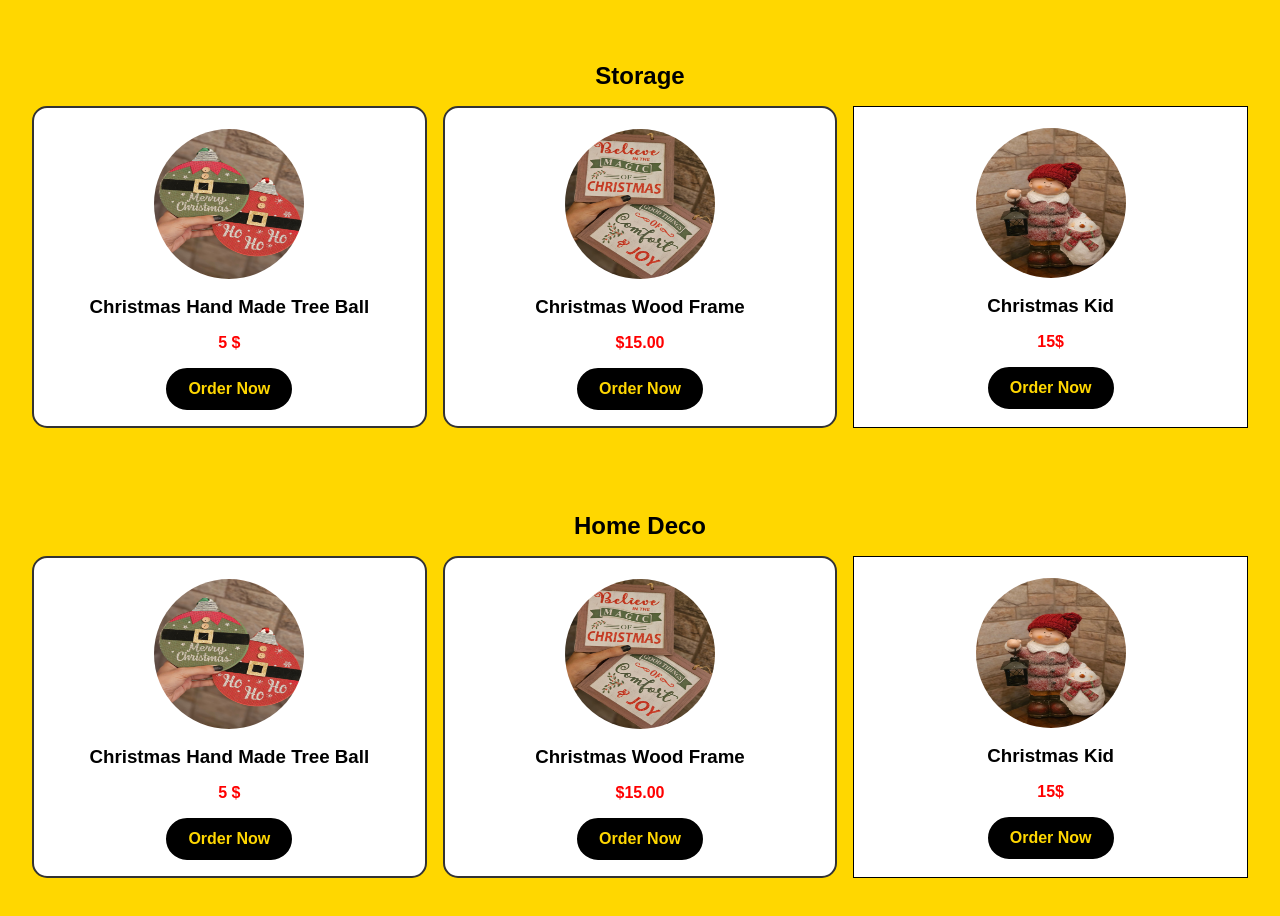
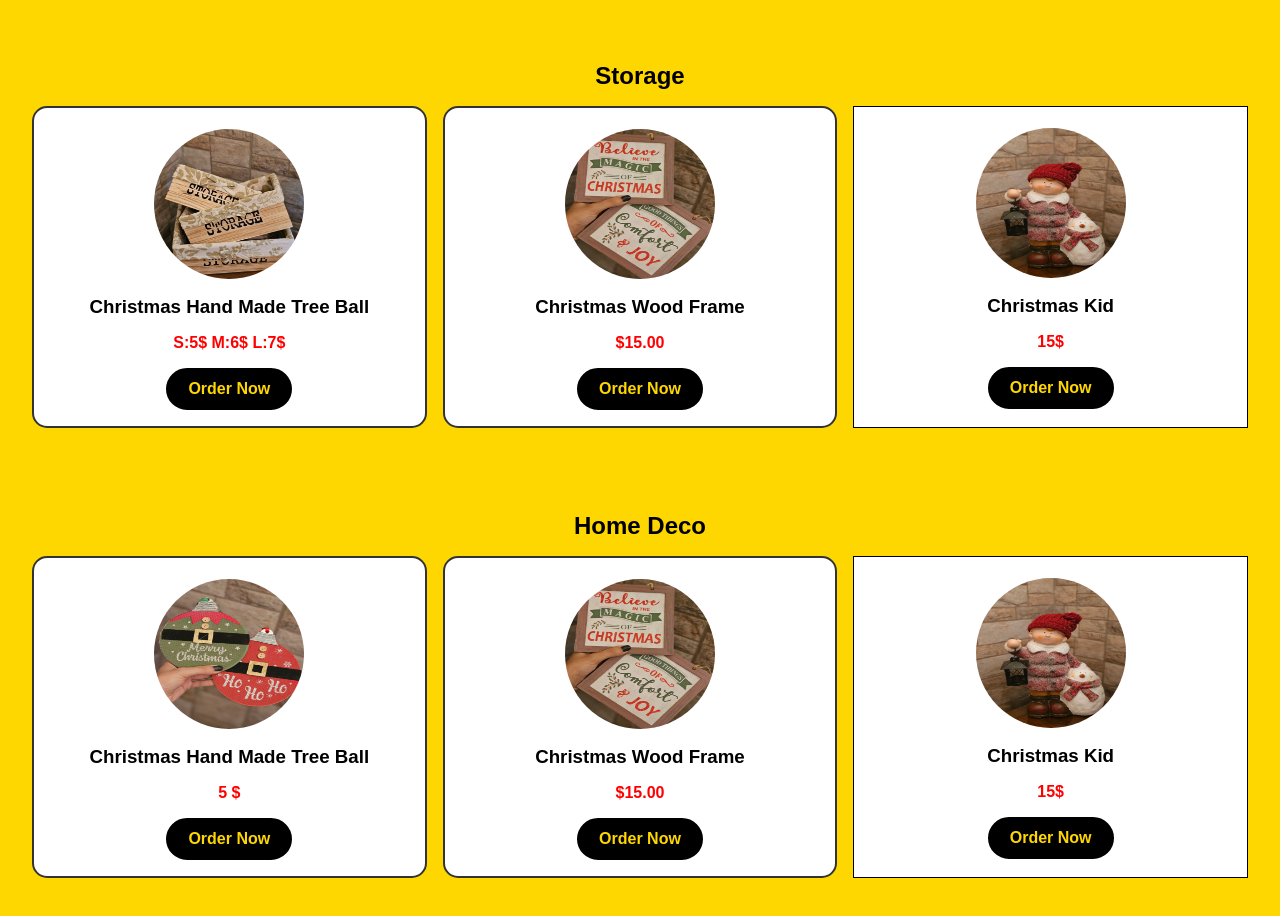
Before and after one commit to RoBat-1/Rehome, a plain HTML site: page shop.html in a window 1280 px wide. Shown: the part 1340-2256 px from the top of the page. Drawn offline with Linux system fonts and the light colour scheme.

Commit message:
Update shop.html

```diff
--- a/shop.html
+++ b/shop.html
@@ -185,9 +185,9 @@
           <h2>Storage</h2>
           <div class="product-grid">
             <div class="product-card"style="background-color:white; border:2px solid #333; border-radius: 15px;">
-              <img src="https://raw.githubusercontent.com/RoBat-1/Rehome/refs/heads/main/boule%20hand%20made.jpg" style="height: 150px; width: 150px; max-width: 100%; border-radius: 50%; padding: 5px;" alt="Product 1">
+              <img src="https://raw.githubusercontent.com/RoBat-1/Rehome/refs/heads/main/Storage%20boxes.jpg" style="height: 150px; width: 150px; max-width: 100%; border-radius: 50%; padding: 5px;" alt="Product 1">
               <h3>Christmas Hand Made Tree Ball</h3>
-              <p style="color: red; font-weight: bolder;">5 $ </p>
+              <p style="color: red; font-weight: bolder;"> S:5$ M:6$ L:7$</p>
               <a href="https://wa.me/96176365760?text=I'm%20interested%20in%20christmas%20box%20"
               style="text-decoration: none; color: #FFD700; font-weight: bold; display: inline-block;
       padding: 10px 20px;
```
